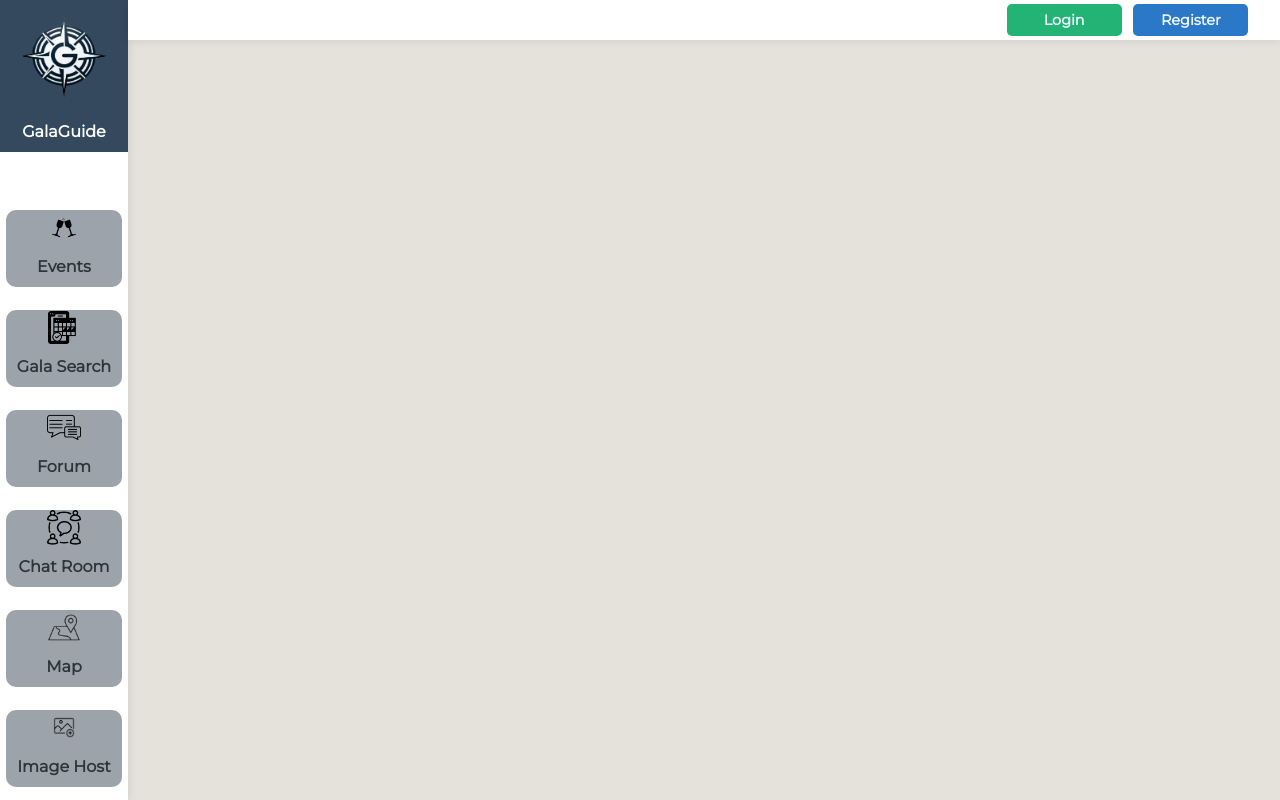
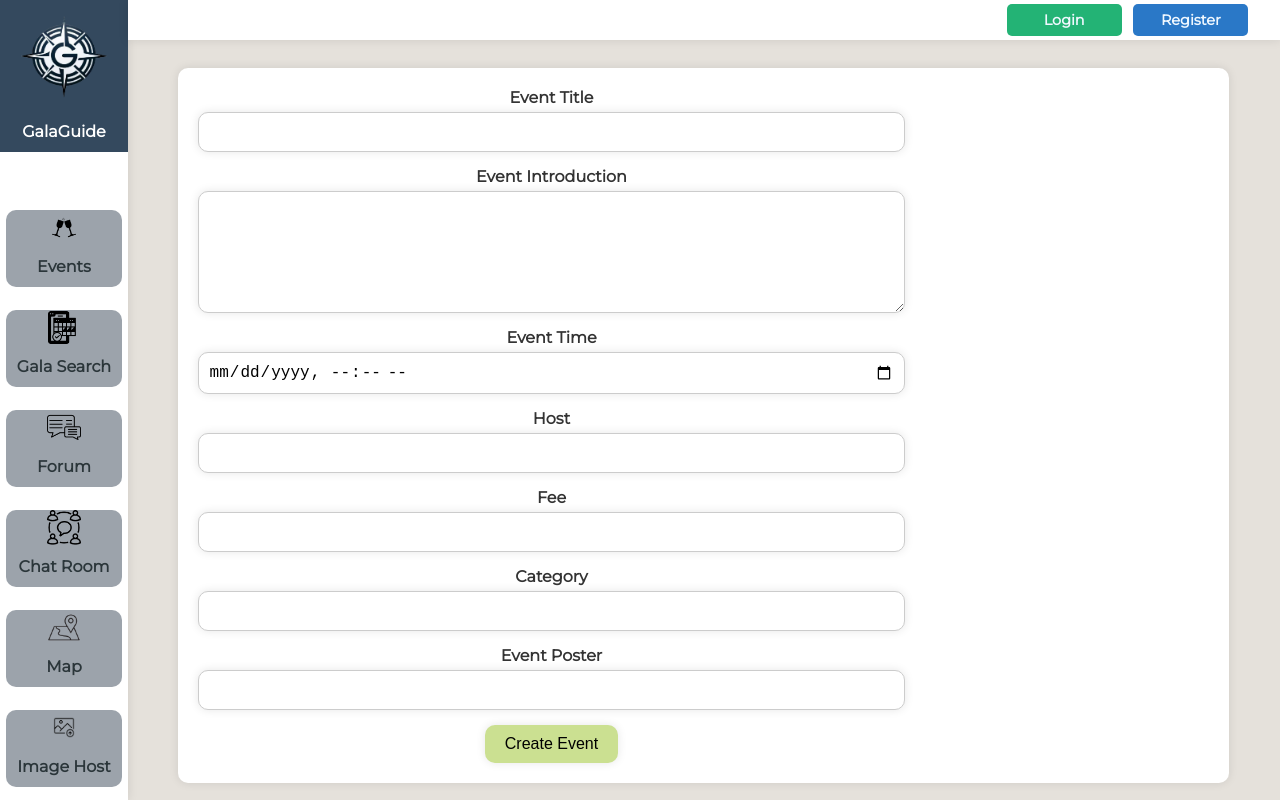
Before and after one commit to sustech-cs304/galaguide, a Vue app in the folder galaguide/: page /event/create in a window 1280 px wide. Built offline with nearby package versions, Linux system fonts and the light colour scheme; what v-calendar, vue3-marquee would draw is missing.

Commit message:
Add create event function(ignore admin authentication for now)

```diff
--- /dev/null
+++ b/galaguide/src/components/events/CreateEvent.vue
@@ -0,0 +1,132 @@
+<!-- this page is for users to create their own events -->
+<template>
+  <div style="display: flex;">
+    <div style="width: 10%; display: flex;">
+      <h2>This is side bar</h2>
+    </div>
+    <div class="create-event">
+      <form>
+        <div class="form-group">
+          <label for="event-title">Event Title</label>
+          <input type="text" id="event-title" v-model="formData.title" />
+        </div>
+        <div class="form-group
+      ">
+          <label for="event-introduction">Event Introduction</label>
+          <textarea id="event-introduction" v-model="formData.introduction"></textarea>
+        </div>
+        <div class="form-group">
+          <label for="event-time">Event Time</label>
+          <input type="datetime-local" id="event-time" v-model="formData.time" />
+        </div>
+        <div class="form-group">
+          <label for="event-host">Host</label>
+          <input type="text" id="event-host" v-model="formData.host" />
+        </div>
+        <div class="form-group">
+          <label for="event-fee">Fee</label>
+          <input type="text" id="event-fee" v-model="formData.fee" />
+        </div>
+        <div class="form-group">
+          <label for="event-category">Category</label>
+          <input type="text" id="event-category" v-model="formData.category" />
+        </div>
+        <div class="form-group">
+          <label for="event-poster">Event Poster</label>
+          <input type="text" id="event-poster" v-model="formData.posterUrl" />
+        </div>
+        <button @click="createEvent">Create Event</button>
+      </form>
+    </div>
+  </div>
+
+</template>
+
+<script setup>
+
+import { ref } from 'vue';
+import axios from 'axios';
+
+const formData = ref({
+  title: '',
+  introduction: '',
+  time: '',
+  host: '',
+  fee: '',
+  category: '',
+  posterUrl: '',
+});
+
+const createEvent = async () => {
+  try {
+    const response = await axios.post('/api/event/create', formData.value);
+    console.log(response.data);
+  } catch (error) {
+    console.error(error);
+  }
+};
+</script>
+
+<style scoped>
+.create-event {
+  display: flex;
+  flex-direction: row;
+  align-items: center;
+  width: 80%;
+  margin: auto;
+  padding: 20px;
+  background-color: white;
+  box-shadow: 0 0 10px rgba(0, 0, 0, 0.1);
+  border-radius: 10px;
+}
+
+form {
+  align-content: center;
+  width: 70%;
+  display: flex;
+  flex-direction: column;
+  gap: 15px;
+}
+
+.form-group {
+  display: flex;
+  flex-direction: column;
+}
+
+.form-group label {
+  margin-bottom: 5px;
+  font-weight: bold;
+  color: #333;
+}
+
+.form-group input,
+.form-group textarea {
+  padding: 10px;
+  border: 1px solid #ccc;
+  border-radius: 10px;
+  font-size: 16px;
+  box-shadow: 0 0 10px rgba(0, 0, 0, 0.1);
+}
+
+.form-group textarea {
+  resize: vertical;
+  height: 100px;
+}
+
+button {
+  align-self: center;
+  padding: 10px 20px;
+  background-color: #cbe091;
+  color: #000;
+  border: none;
+  border-radius: 10px;
+  cursor: pointer;
+  font-size: 16px;
+  box-shadow: 0 0 10px rgba(0, 0, 0, 0.1);
+  transition: background-color 0.3s ease;
+}
+
+button:hover {
+  background-color: #a5adba;
+}
+</style>
--- a/galaguide/src/components/events/EventCenter.vue
+++ b/galaguide/src/components/events/EventCenter.vue
@@ -12,6 +12,7 @@ import EventRecommend from "./EventRecommend.vue";
     </div>
 
     <div class="main-content">
+
       <div class="hot-events">
         <Eventposter></Eventposter>
         <h2>This is hot-events</h2>
@@ -76,13 +77,20 @@ import EventRecommend from "./EventRecommend.vue";
     </div>
 
     <div class="aid-functions">
+
       <div class="search-box">
         <SearchBox></SearchBox>
+      </div>
+      <div class="create-event">
+        <RouterLink to="/event/create">
+          <button class="create-event-button">Create Your Own Event !</button>
+        </RouterLink>
       </div>
       <div class="recommend-column">
         <EventRecommend></EventRecommend>
         <h2>This is recommend-column</h2>
       </div>
+
     </div>
   </div>
 </template>
@@ -161,4 +169,28 @@ import EventRecommend from "./EventRecommend.vue";
   padding: 20px;
   box-sizing: border-box;
 }
+/* Add these styles */
+.create-event {
+  display: flex;
+  justify-content: center;
+  margin-bottom: 20px;
+}
+
+.create-event-button {
+  font-family: "Montserrat", sans-serif;
+  font-weight: 600;
+  background-color: #cbe091;
+  color: #000;
+  border: none;
+  border-radius: 10px;
+  padding: 10px 20px;
+  font-size: 16px;
+  cursor: pointer;
+  box-shadow: 0 0 10px rgba(0, 0, 0, 0.1);
+  transition: background-color 0.3s ease;
+}
+
+.create-event-button:hover {
+  background-color: #a5adba;
+}
 </style>
--- a/galaguide/src/router.js
+++ b/galaguide/src/router.js
@@ -32,6 +32,14 @@ const routes = [
     component: () =>
       import(
         /* webpackChunkName: "events" */ "./components/events/EventCenter.vue"
+      ),
+  },
+  {
+    path: "/event/create",
+    name: "EventCreate",
+    component: () =>
+      import(
+        /* webpackChunkName: "event-create" */ "./components/events/CreateEvent.vue"
       ),
   },
   {
```
